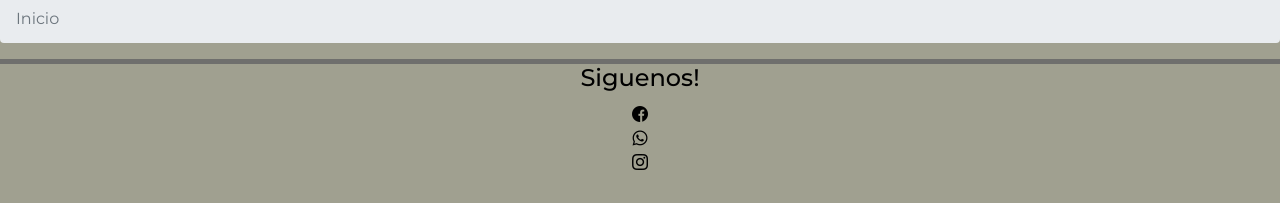
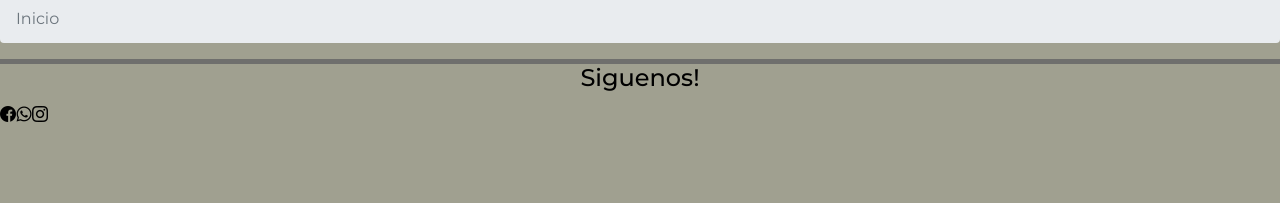
Before and after one commit to jimecossio/JijuReceipes, a plain HTML site: page index.html in a window 1280 px wide. Shown: the part 1966-2169 px from the top of the page. After the commit the page ends 2121 px from the top, so only its background shows below. Drawn offline with nearby package versions, Linux system fonts and the light colour scheme.

Commit message:
Update styles.css

```diff
--- a/CSS/styles.css
+++ b/CSS/styles.css
@@ -486,6 +486,9 @@ body footer {
     padding-bottom: 1.875rem;
     border-top: 5px solid #666666d7;
 }
+body footer  .imgFooter {
+        display: flex;
+    }
 
 @media (min-width: 517px) and (max-width: 980px) {
     body #menu {
```
